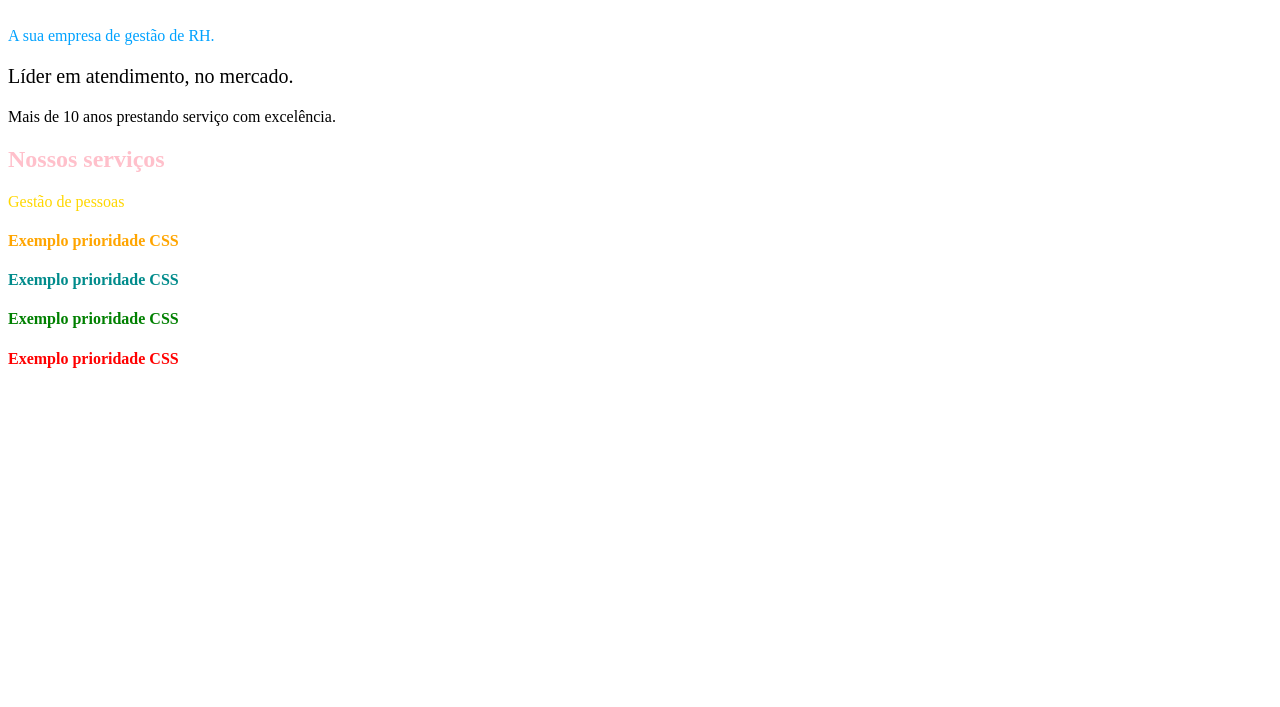
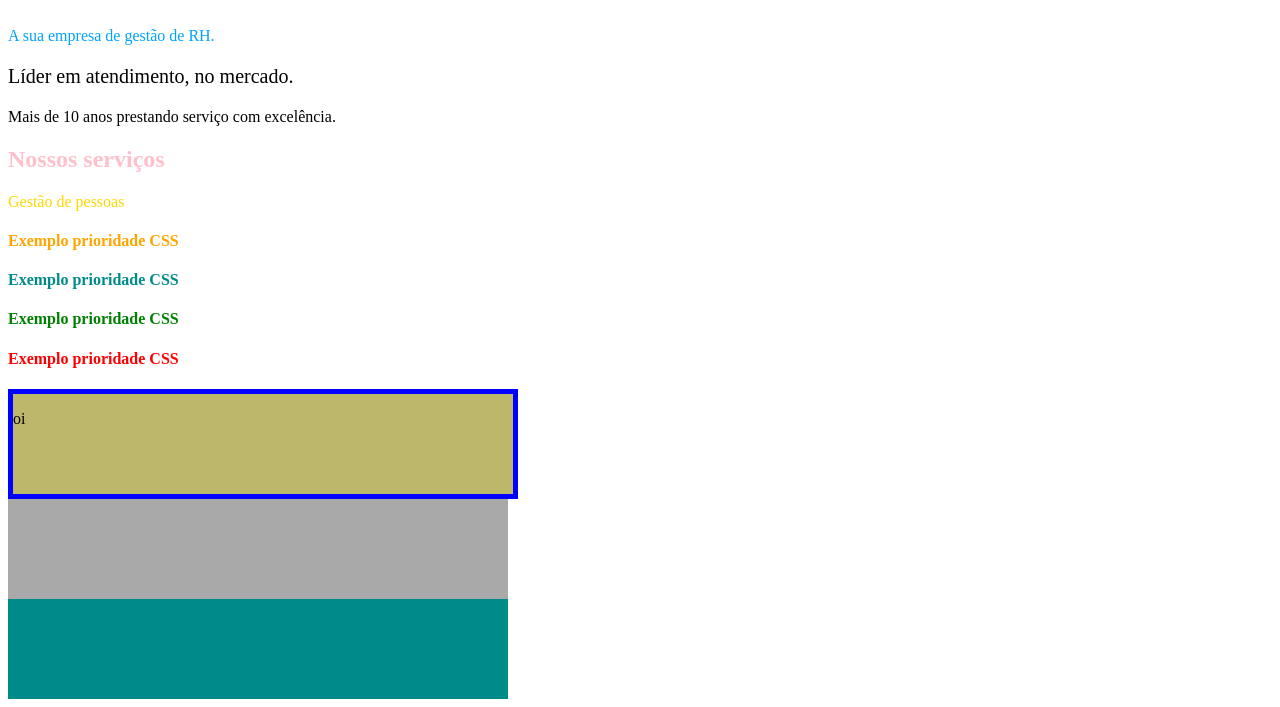
Before and after one commit to guibarrios/Desenvolvimento-web, a plain HTML site: page Exemplo CSS/index.html in a window 1280 px wide. Shown: the part 147-854 px from the top of the page. Before the commit the page ends 800 px from the top, so only its background shows below. Drawn offline with Linux system fonts and the light colour scheme.

Commit message:
Terceira aula

```diff
--- a/Exemplo CSS/index.html
+++ b/Exemplo CSS/index.html
@@ -25,13 +25,17 @@
     <h4 class="h4">Exemplo prioridade CSS</h4>
     <h4 class="h4" id="h4">Exemplo prioridade CSS</h4>
 
+    <div class="div1"><p>oi</p></div>
+    <div class="div2"></div>
+    <div class="div3"></div>
+
 </body>
 </html>
 
 <!--
 Ordem de prioridade personalização CSS
-    1- id
-    2- class
+    1- id - É exclusivo usado apenas em um lugar
+    2- class - Pode ser usado em mais de um lugar
     3- na linha
     4- interno
     5- externo
--- a/Exemplo CSS/style.css
+++ b/Exemplo CSS/style.css
@@ -20,3 +20,19 @@ h2{ /* Personalizando todos h2 */
 h4{ /* Personalizando todos h4 */
     color: brown;
 }
+.div1{
+    background-color: darkkhaki;
+    width: 500px;
+    height: 100px;
+    border: 5px solid blue;
+}
+.div2{
+    background-color: darkgrey;
+    width: 500px;
+    height: 100px;
+}
+.div3{
+    background-color: darkcyan;
+    width: 500px;
+    height: 100px;
+}
```
Also changed, not shown: primeiro.html (+3 -6 lines).
